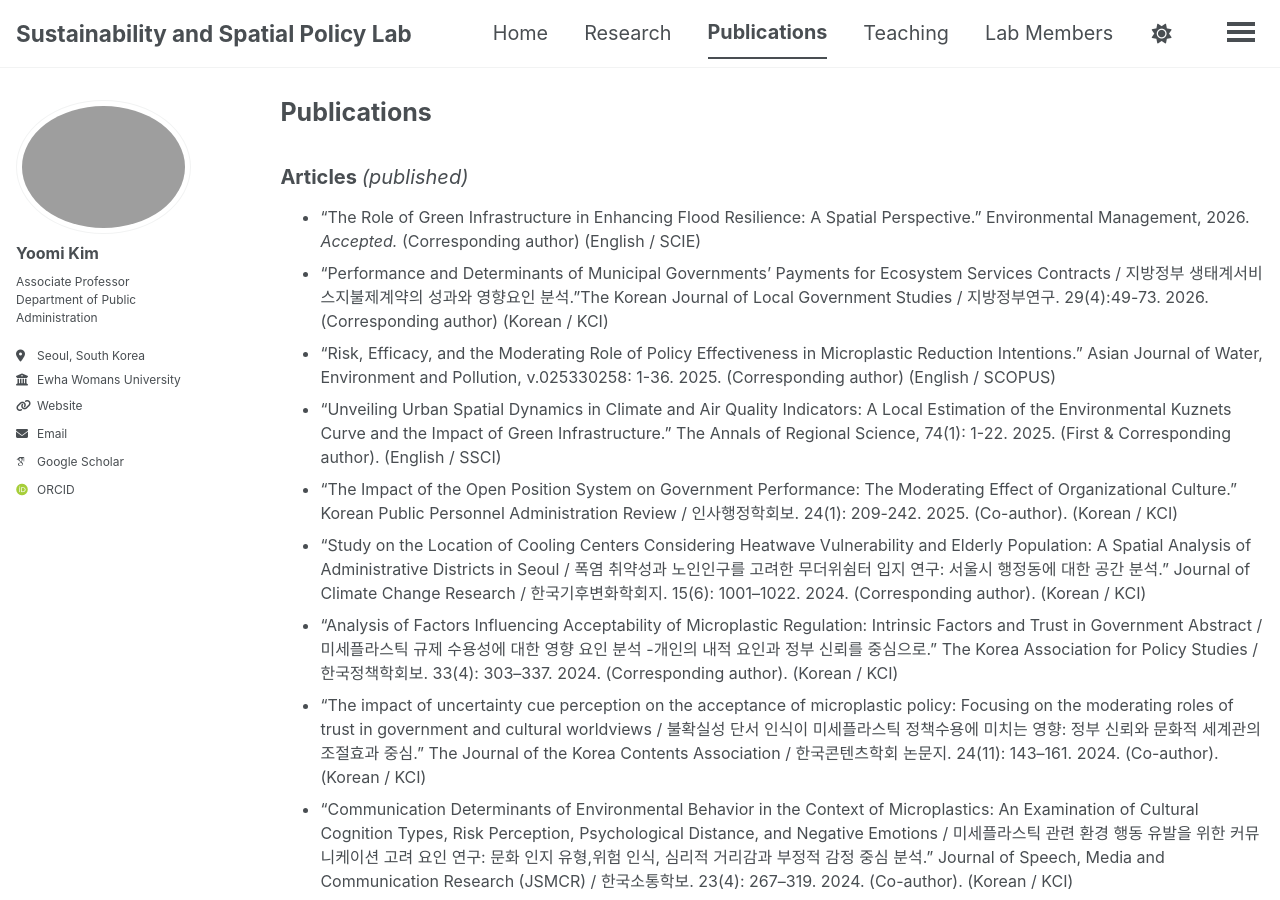
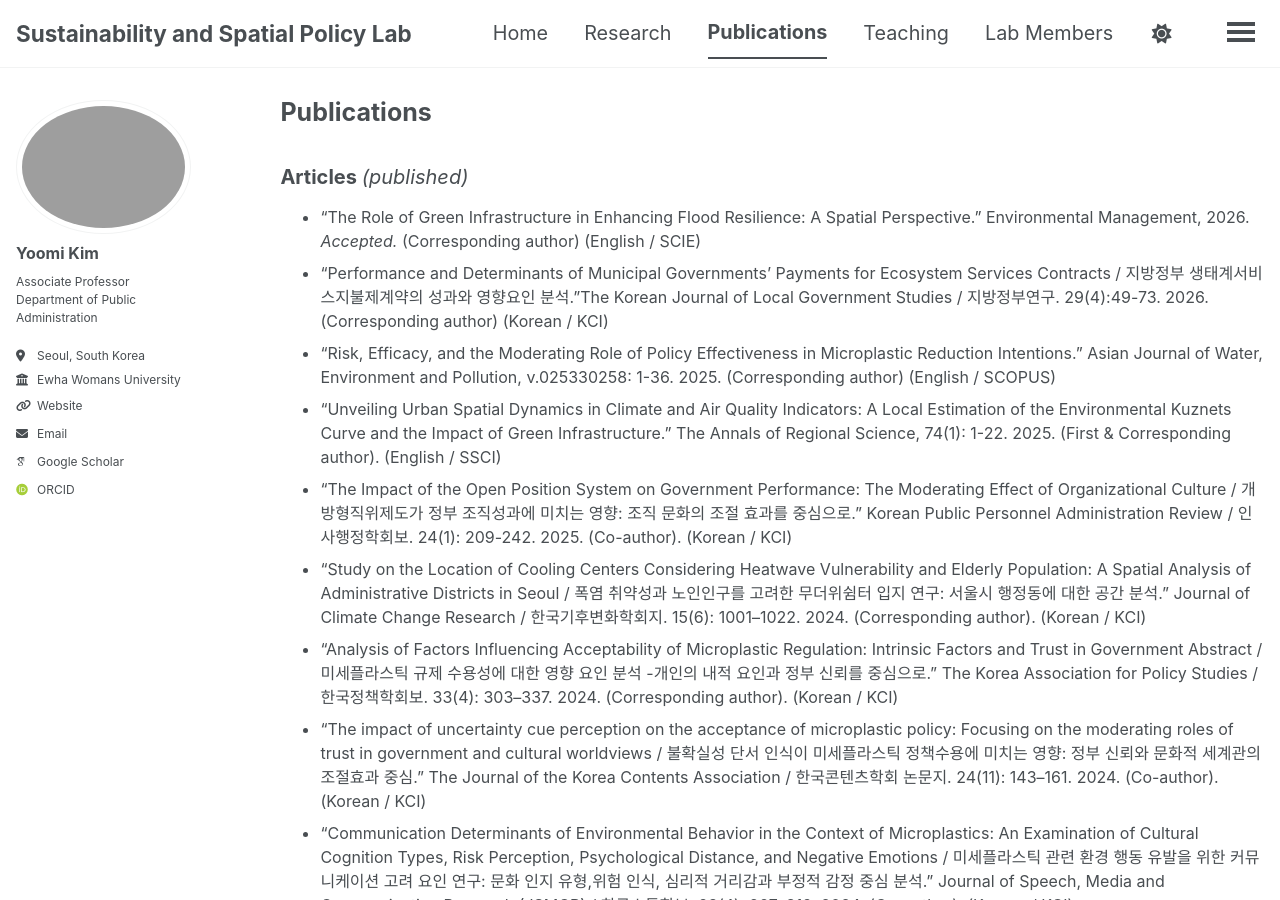
Before and after one commit to ymkim-ssplab/ymkim-ssplab.github.io, a Jekyll site: the page built from _pages/publications.md, in a window 1280 px wide and 900 px high. Built offline with Jekyll 4.4.1, drawn with Linux system fonts in a browser that asks for light colours; some web fonts are replaced; a script bundle is joined from its source files by our own code; library files that are not in the unit come from our copies.

Commit message:
Update publications.md

```diff
--- a/_pages/publications.md
+++ b/_pages/publications.md
@@ -11,7 +11,7 @@
 - "Performance and Determinants of Municipal Governments’ Payments for Ecosystem Services Contracts / 지방정부 생태계서비스지불제계약의 성과와 영향요인 분석."The Korean Journal of Local Government Studies / 지방정부연구. 29(4):49-73. 2026. (Corresponding author) (Korean / KCI)
 - “Risk, Efficacy, and the Moderating Role of Policy Effectiveness in Microplastic Reduction Intentions.” Asian Journal of Water, Environment and Pollution, v.025330258: 1-36. 2025. (Corresponding author) (English / SCOPUS)
 - “Unveiling Urban Spatial Dynamics in Climate and Air Quality Indicators: A Local Estimation of the Environmental Kuznets Curve and the Impact of Green Infrastructure.” The Annals of Regional Science, 74(1): 1-22. 2025. (First & Corresponding author). (English / SSCI)
-- “The Impact of the Open Position System on Government Performance: The Moderating Effect of Organizational Culture.” Korean Public Personnel Administration Review / 인사행정학회보. 24(1): 209-242. 2025. (Co-author). (Korean / KCI)
+- “The Impact of the Open Position System on Government Performance: The Moderating Effect of Organizational Culture / 개방형직위제도가 정부 조직성과에 미치는 영향: 조직 문화의 조절 효과를 중심으로.” Korean Public Personnel Administration Review / 인사행정학회보. 24(1): 209-242. 2025. (Co-author). (Korean / KCI)
 - “Study on the Location of Cooling Centers Considering Heatwave Vulnerability and Elderly Population: A Spatial Analysis of Administrative Districts in Seoul / 폭염 취약성과 노인인구를 고려한 무더위쉼터 입지 연구: 서울시 행정동에 대한 공간 분석.” Journal of Climate Change Research / 한국기후변화학회지. 15(6): 1001–1022. 2024. (Corresponding author). (Korean / KCI)
 - “Analysis of Factors Influencing Acceptability of Microplastic Regulation: Intrinsic Factors and Trust in Government Abstract / 미세플라스틱 규제 수용성에 대한 영향 요인 분석 -개인의 내적 요인과 정부 신뢰를 중심으로.” The Korea Association for Policy Studies / 한국정책학회보. 33(4): 303–337. 2024. (Corresponding author). (Korean / KCI)
 - “The impact of uncertainty cue perception on the acceptance of microplastic policy: Focusing on the moderating roles of trust in government and cultural worldviews / 불확실성 단서 인식이 미세플라스틱 정책수용에 미치는 영향: 정부 신뢰와 문화적 세계관의 조절효과 중심.” The Journal of the Korea Contents Association / 한국콘텐츠학회 논문지. 24(11): 143–161. 2024. (Co-author). (Korean / KCI)
```
